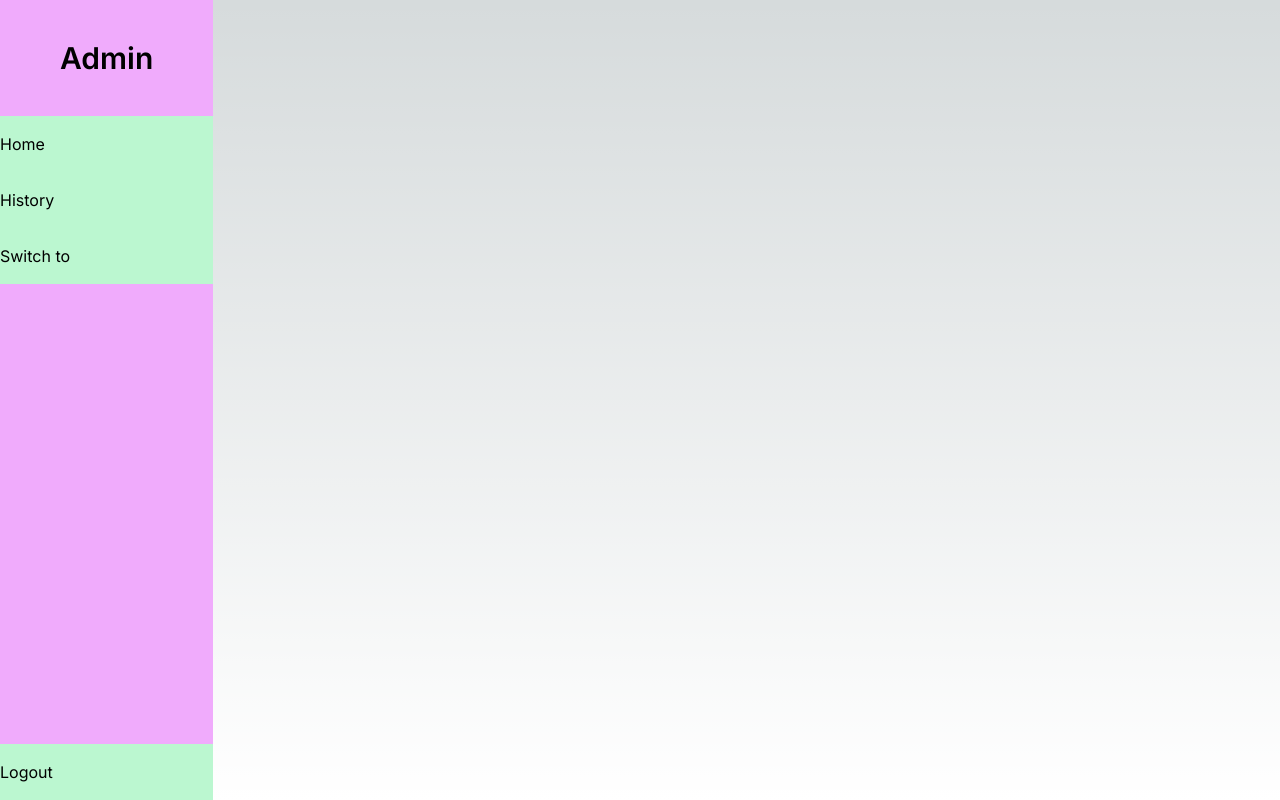
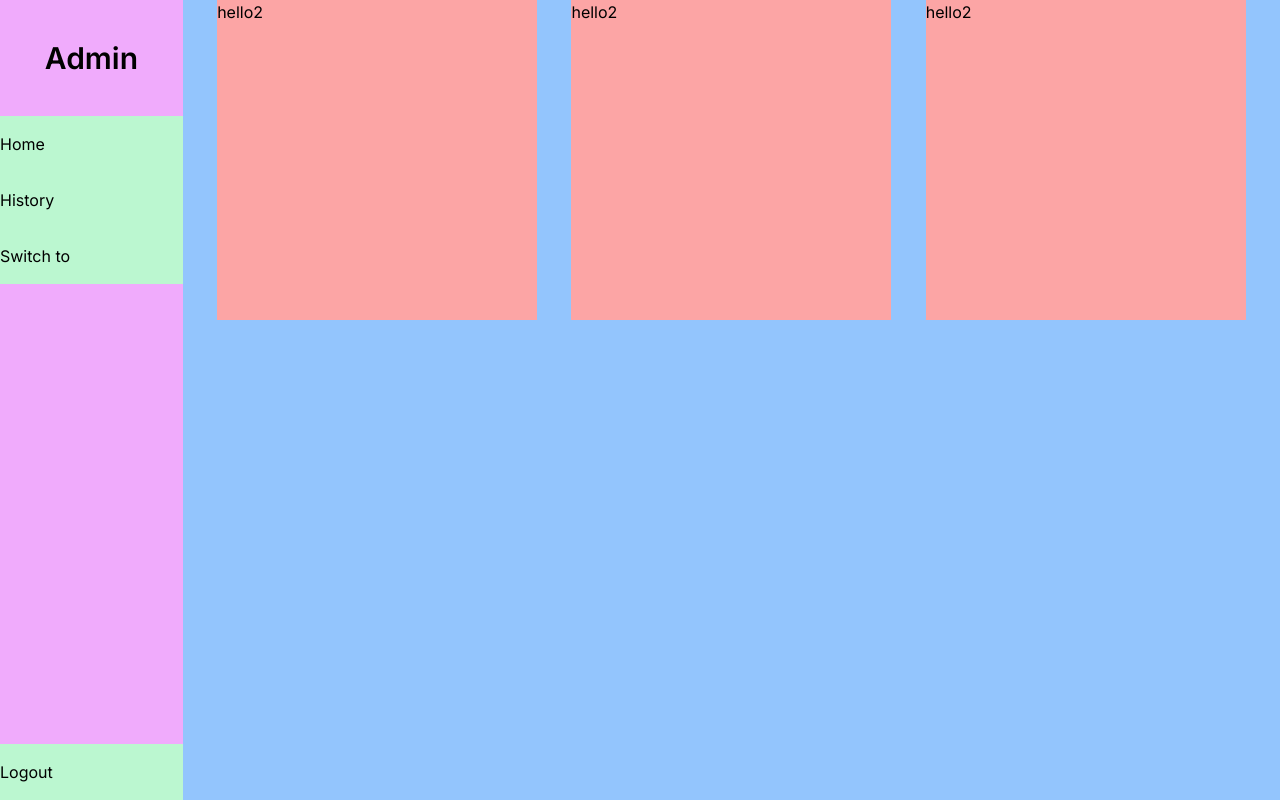
Before and after one commit to patkamon/concert-ticket, a Next.js app in the folder client/: page / in a window 1280 px wide. Built offline with nearby package versions, Linux system fonts and the light colour scheme.

Commit message:
add panel

```diff
--- /dev/null
+++ b/client/src/app/components/Panel.tsx
@@ -0,0 +1,13 @@
+'use client'
+
+
+export default function Panel() {
+
+
+  return (
+      <div className="block w-[20rem] h-[20rem] relative bg-red-300">
+
+        hello2
+      </div>
+  )
+}
--- a/client/src/app/page.tsx
+++ b/client/src/app/page.tsx
@@ -1,9 +1,17 @@
+import Panel from "./components/Panel";
 import Sidebar from "./components/Sidebar";
 
 export default function Home() {
   return (
-    <div className="">
+    <div className="flex w-screen">
    <Sidebar/>
+   <div className="flex justify-evenly bg-blue-300 w-full">
+   <Panel/>
+   <Panel/>
+   <Panel/>
+   </div>
+
+
     </div>
   );
 }
```
